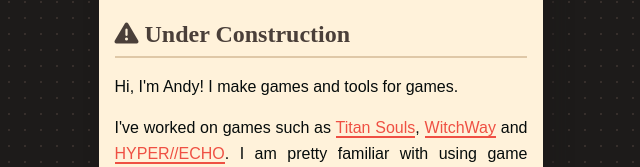
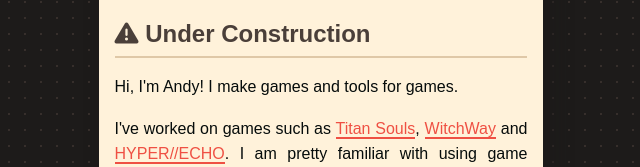
Before and after one commit to heygleeson/gleeson.dev, an Eleventy site: page src/_pages/home.njk in a window 1280 px wide. Shown: the part 390-557 px from the top of the page, 319-959 px from the left. Built offline with nearby package versions, Linux system fonts and the light colour scheme; Eleventy itself is replaced by a stand-in of ours; files that its build step writes are made by us from their sources; what eleventy-plugin-toc, markdown-it-attrs, markdown-it-image-figures would draw is missing.

Commit message:
Fixed header font fallback

```diff
--- a/src/_/css/style.css
+++ b/src/_/css/style.css
@@ -185,7 +185,7 @@ p {
 
 h1 {
 	color: var(--foregroundAccent);
-	font-family: var(--titleFont);
+	font-family: var(--titleFont), sans-serif;
 	margin: 0;
 	padding: .5rem 0;
 	border-bottom: 2px solid var(--backgroundAccent);
```
